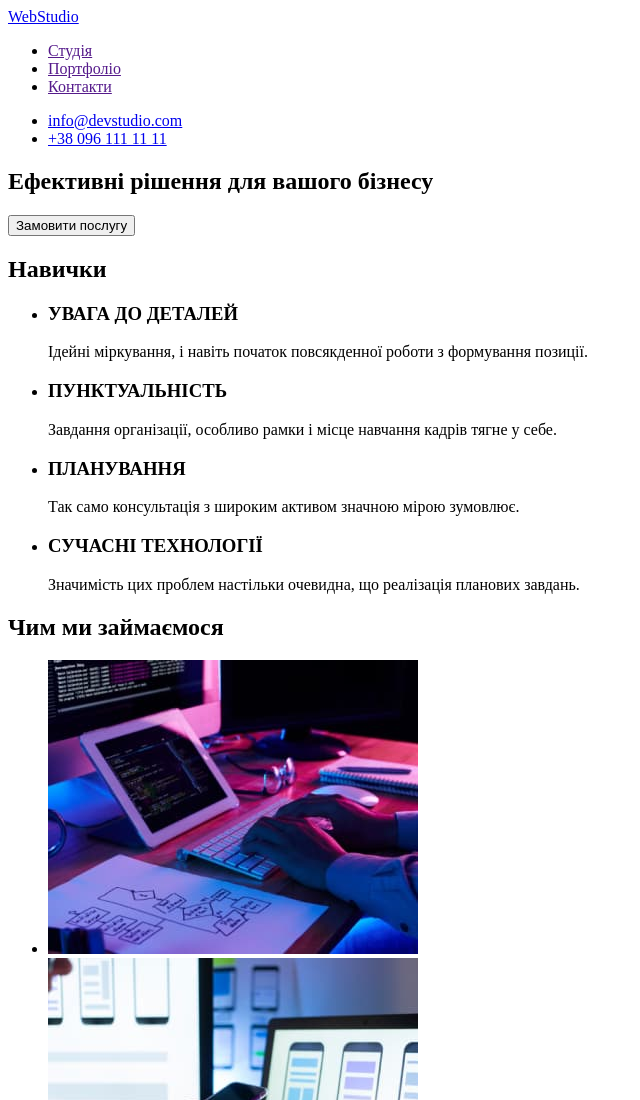
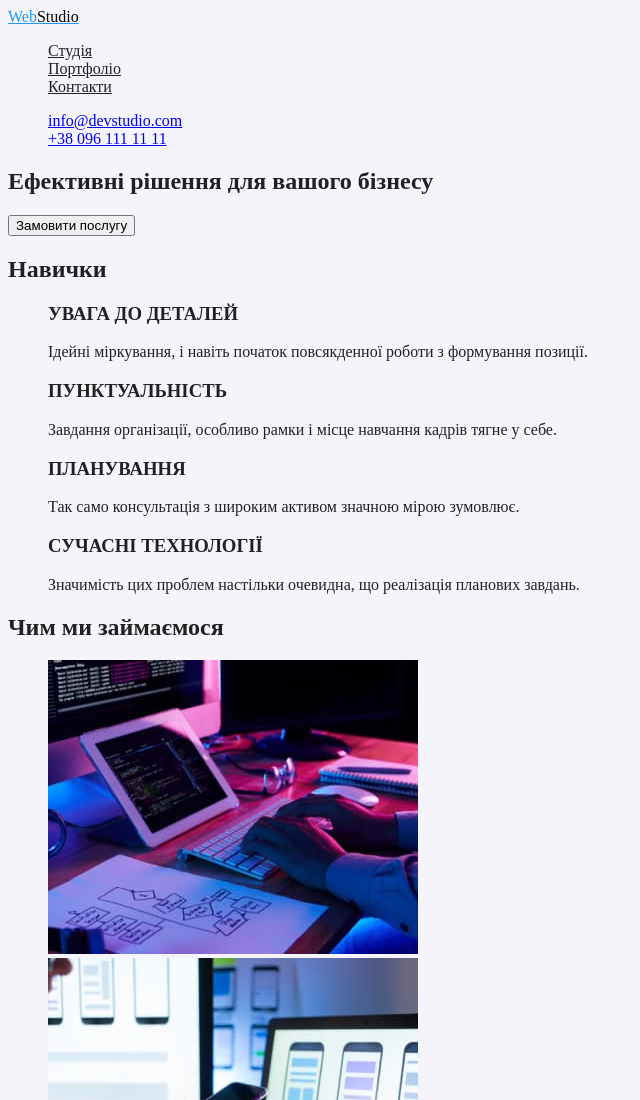
Before and after one commit to SofiiaShevtsova/goit-markup-hw-02, a plain HTML site: page index.html in a window 1280 px wide. Shown: the top 1100 px of the page, without its empty margins (0-640 px from the left). Drawn offline with Linux system fonts and the light colour scheme.

Commit message:
підключила стилі+основні кольори

```diff
--- a/index.html
+++ b/index.html
@@ -5,18 +5,19 @@
     <meta http-equiv="X-UA-Compatible" content="IE=edge">
     <meta name="viewport" content="width=device-width, initial-scale=1.0">
     <title>Документ</title>
+    <link rel="stylesheet" href="./styles/styles.css" />
 </head>
 <body>
     <header class="logo-top">
-        <a href="/" lang="en">WebStudio</a>
+        <a href="/" lang="en" class="logo-first">Web<span class="logo-second">Studio</span></a>
         <nav>
-        <ul>
-            <li> <a href="">Студія</a> </li>
-            <li> <a href="">Портфоліо</a></li>
-            <li> <a href="">Контакти</a></li>
+        <ul class="resed">
+            <li> <a href="" class="nav">Студія</a> </li>
+            <li> <a href="" class="nav">Портфоліо</a></li>
+            <li> <a href="" class="nav">Контакти</a></li>
         </ul>
         </nav>
-        <ul>
+        <ul class="resed">
             <li> <a href="mailto:info@devstudio.com">info@devstudio.com</a> </li>
             <li> <a href="tel:+380961111111">+38 096 111 11 11</a> </li>
         </ul>
@@ -31,7 +32,7 @@
     </section>
     <section class="os1">
         <h2>Навички</h2> <!--Заголовок треба приховати в css-->
-        <ul>
+        <ul class="resed">
             <li>
                 <h3>УВАГА ДО ДЕТАЛЕЙ</h3>
                 <p>Ідейні міркування, і навіть початок повсякденної роботи з формування позиції.</p>
@@ -51,7 +52,7 @@
     </section>
     <section class="os2">
         <h2>Чим ми займаємося</h2>
-        <ul>
+        <ul class="resed">
             <li>
                 <img src="./images/formatjpg/os21.jpg" alt="створення сайту" width="370">
             </li>
@@ -65,7 +66,7 @@
     </section>
     <section class="os3">
         <h2>Наша команда</h2>
-        <ul>
+        <ul class="resed">
             <li>
                 <img src="./images/formatjpg/team/team1.jpg" alt="Ігор Дем'яненко" width="270">
                 <p>Ігор Дем'яненко </p>
@@ -95,7 +96,7 @@
     <footer class="logo-bot">
         <a href="/" lang="en">WebStudio</a>
         <address>
-            <ul>
+            <ul class="resed">
                 <li>
                     <a href="https://www.google.com/maps/place/%D0%B1%D1%83%D0%BB%D1%8C%D0%B2%D0%B0%D1%80+%D0%9B%D0%B5%D1%81%D1%96+%D0%A3%D0%BA%D1%80%D0%B0%D1%97%D0%BD%D0%BA%D0%B8,+26,+%D0%9A%D0%B8%D1%97%D0%B2,+%D0%A3%D0%BA%D1%80%D0%B0%D1%97%D0%BD%D0%B0,+02000/@50.4265841,30.5361971,17z/data=!3m1!4b1!4m5!3m4!1s0x40d4cf0e033ecbe9:0x57a4dffefec77da0!8m2!3d50.4265807!4d30.5383858?hl=uk" target="_blank" rel="noopener noreferrer">м. Київ, пр-т Лесі Українки, 26</a>
                 </li>
--- /dev/null
+++ b/styles/styles.css
@@ -0,0 +1,31 @@
+/* #000000 #2196F3 #212121 #757575  -- колір шрифтів-- */
+
+/* #2F303A #F5F4FA --колір фону-- */
+:root{
+    --first-text-color:#212121;
+    --second--text-color:#757575;
+    --accent-color:#2196F3;
+    --button-color:#FFFFFF;
+    --first-bgr-color:#F5F4FA;
+    --second-bgr-color:#2F303A;
+}
+body{
+    background-color: var(--first-bgr-color);
+    color: var(--first-text-color);
+}
+.logo-first{
+    color: var(--accent-color);
+}
+.logo-second{
+    color:#000;
+}
+.resed{
+    list-style-type:none;
+}
+.nav{
+    color: var(--first-text-color);
+}
+.nav:hover, .nav:focus{
+    color: var(--accent-color);
+
+}
```
